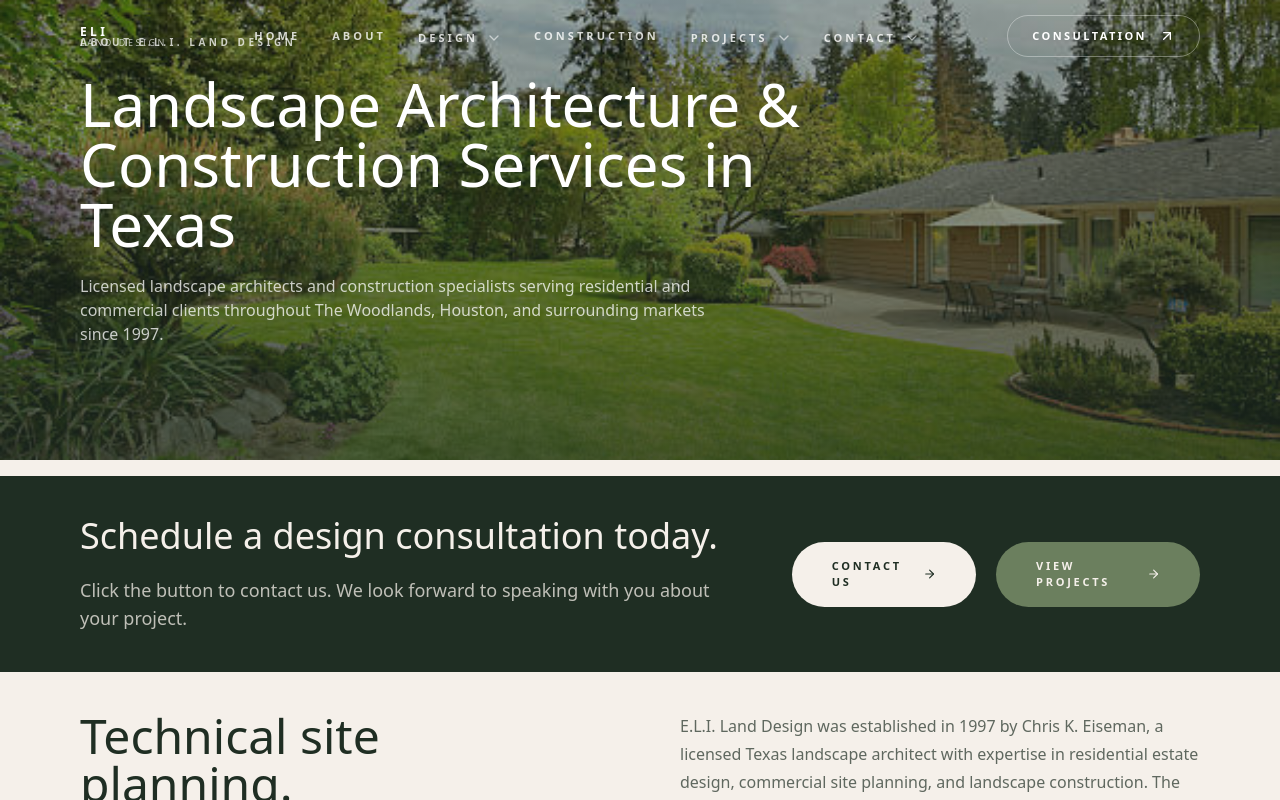
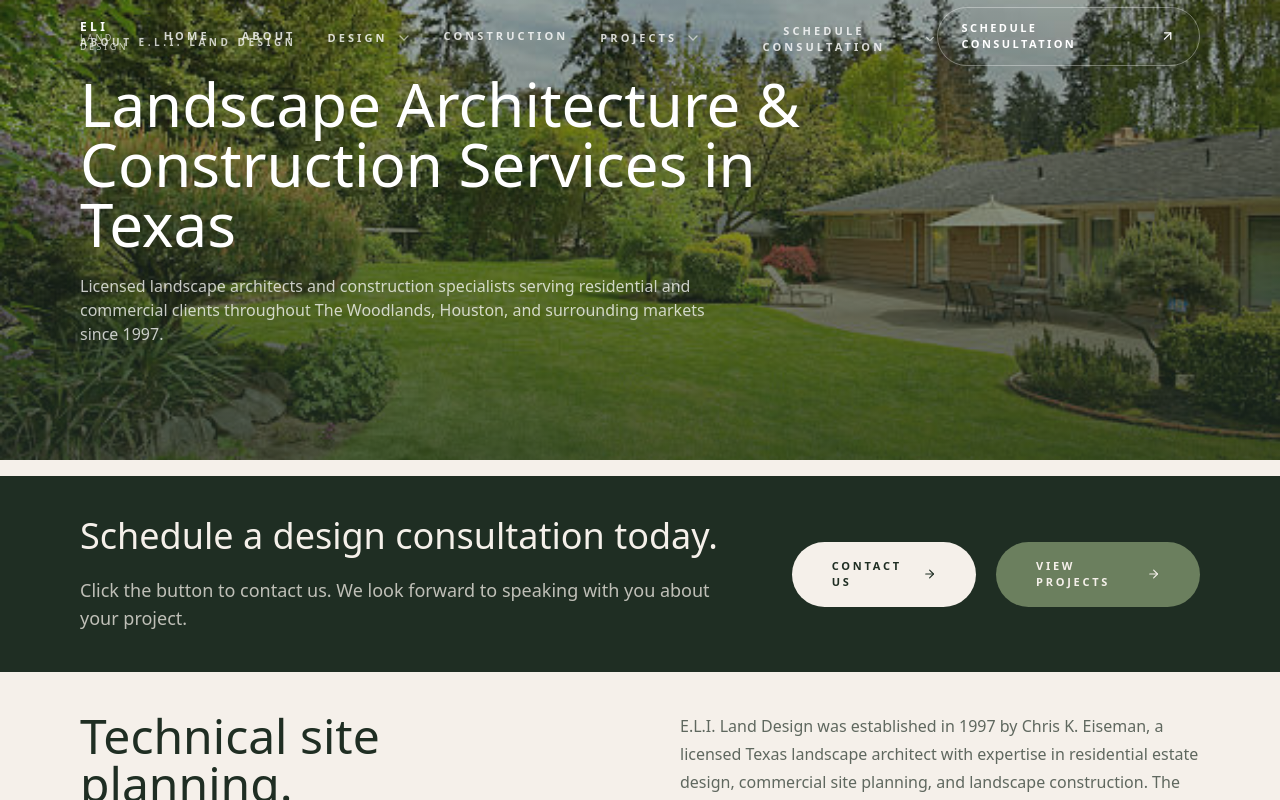
Before and after one commit to sentinelstechnologygroup-stack/eli-land-design-hybrid, a Next.js app: page /about in a window 1280 px wide. Shown: the top 800 px of the page. Built offline with nearby package versions, Linux system fonts and the light colour scheme.

Commit message:
Nav: unify CTA to Schedule Consultation

```diff
--- a/src/components/SiteHeader.jsx
+++ b/src/components/SiteHeader.jsx
@@ -54,7 +54,7 @@ export default function SiteHeader({ currentPageName, heroUnderHeader = false })
   const MOBILE_SECTIONS = useMemo(() => {
     const design = NAV.find((n) => n.label === "Design");
     const projects = NAV.find((n) => n.label === "Projects");
-    const contact = NAV.find((n) => n.label === "Contact");
+    const consultation = NAV.find((n) => n.href === ROUTES.contact);
     const construction = NAV.find((n) => n.label === "Construction");
 
     return [
@@ -62,7 +62,10 @@ export default function SiteHeader({ currentPageName, heroUnderHeader = false })
       { label: "Design", items: design?.children ?? [design].filter(Boolean) },
       { label: "Construction", items: [construction].filter(Boolean) },
       { label: "Projects", items: projects?.children ?? [projects].filter(Boolean) },
-      { label: "Contact", items: contact?.children ?? [contact].filter(Boolean) },
+      {
+        label: "Schedule",
+        items: consultation?.children ?? [consultation].filter(Boolean),
+      },
     ].filter((s) => s.items && s.items.length);
   }, []);
 
@@ -147,13 +150,14 @@ export default function SiteHeader({ currentPageName, heroUnderHeader = false })
         <div className="hidden lg:flex items-center">
           <Link
             href={ROUTES.contact}
+            aria-label="Schedule a consultation"
             className={
               heroMode && !scrolled
                 ? "inline-flex items-center gap-3 px-6 py-3 rounded-full border border-white/35 text-white text-[11px] tracking-[0.22em] uppercase font-sans-clean font-semibold hover:border-white/55 transition"
                 : "inline-flex items-center gap-3 px-6 py-3 rounded-full bg-[#1F2E23] text-[#F5F0EA] text-[11px] tracking-[0.22em] uppercase font-sans-clean font-semibold hover:opacity-95 transition"
             }
           >
-            Consultation <ArrowUpRight className="w-4 h-4" />
+            Schedule Consultation <ArrowUpRight className="w-4 h-4" />
           </Link>
         </div>
 
@@ -230,9 +234,10 @@ export default function SiteHeader({ currentPageName, heroUnderHeader = false })
                 <Link
                   href={ROUTES.contact}
                   onClick={() => setMobileOpen(false)}
+                  aria-label="Schedule a consultation"
                   className="block w-full text-center bg-[#1F2E23] text-[#F5F0EA] px-6 py-4 rounded-2xl text-[11px] tracking-[0.28em] uppercase font-sans-clean font-semibold"
                 >
-                  Consultation
+                  Schedule Consultation
                 </Link>
               </div>
             </motion.div>
--- a/src/components/utils/routes.js
+++ b/src/components/utils/routes.js
@@ -77,10 +77,10 @@ export const NAV = [
   },
 
   {
-    label: "Contact",
+    label: "Schedule Consultation",
     href: ROUTES.contact,
     children: [
-      { label: "Contact", href: ROUTES.contact },
+      { label: "Schedule Consultation", href: ROUTES.contact },
       { label: "Careers", href: ROUTES.careers },
       { label: "Reviews", href: ROUTES.reviews },
       // ✅ add here so it’s easy to find, but not mixed into Awards marquee
```
